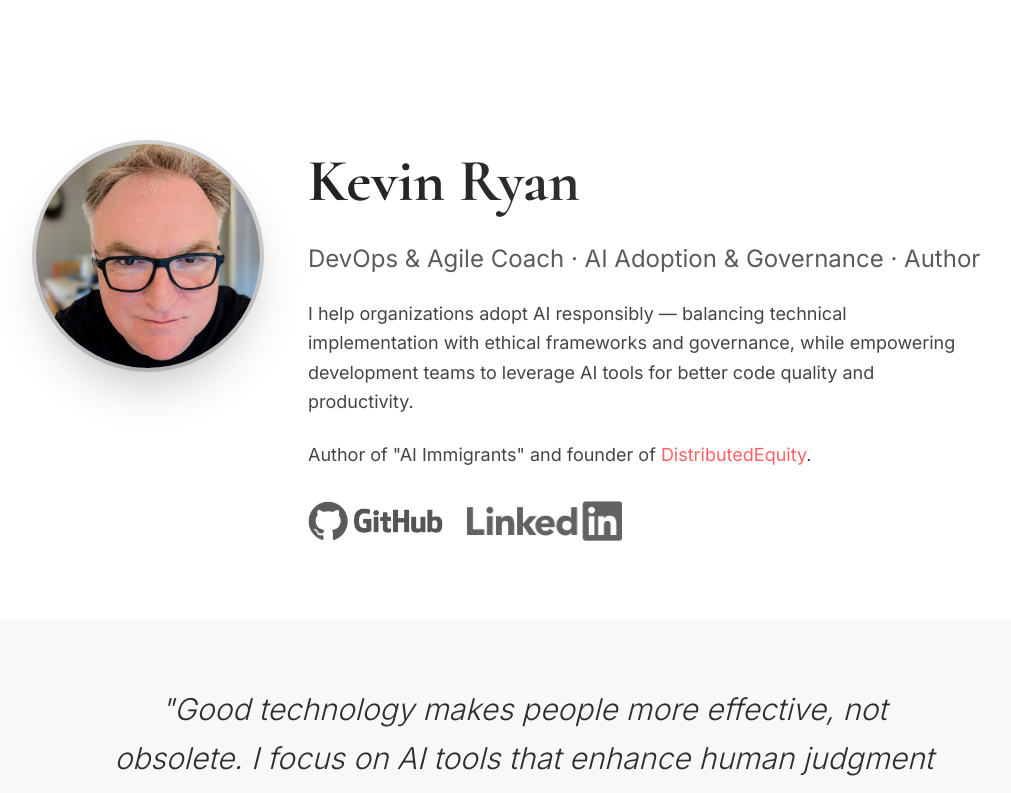
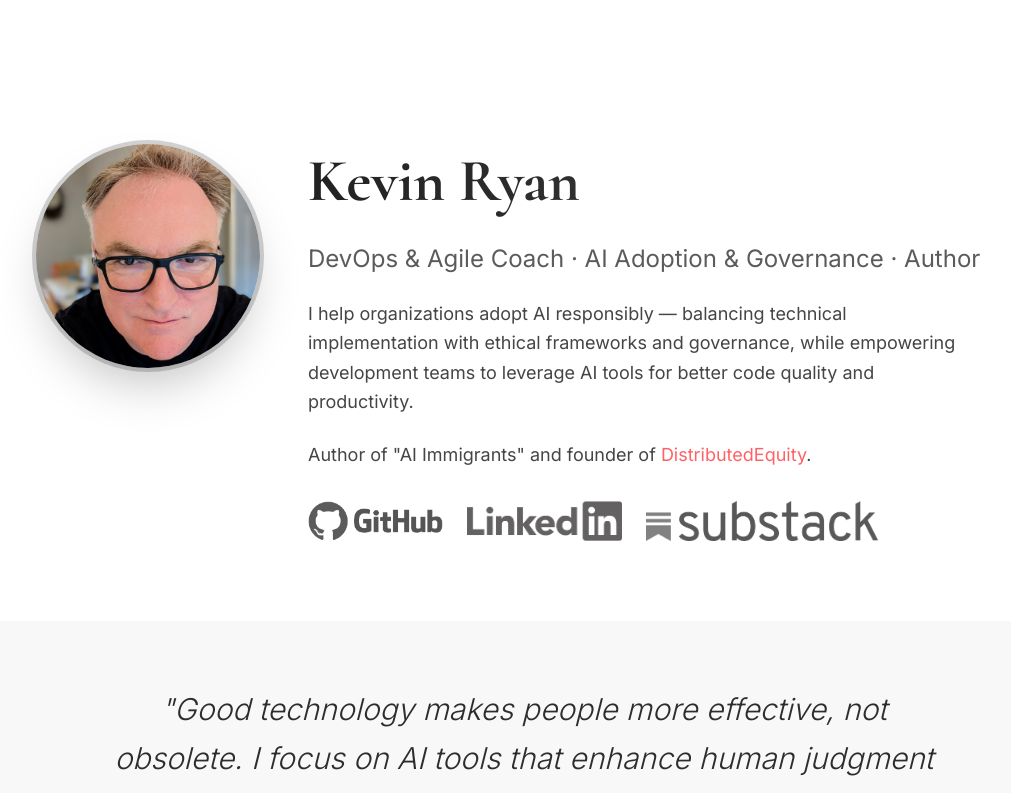
Before and after one commit to DevOpsKev/kevinryan-io, a Next.js app: page / in a window 1280 px wide. Shown: the top 793 px of the page, without its empty margins (116-1127 px from the left). Built offline with nearby package versions, Linux system fonts and the light colour scheme.

Commit message:
add substack

```diff
--- a/app/page.tsx
+++ b/app/page.tsx
@@ -69,6 +69,20 @@ export default function Page() {
                 <Image
                   src="/linkedin_black_logo.png"
                   alt="LinkedIn"
+                  width={40}
+                  height={40}
+                  className="h-10 w-auto"
+                />
+              </a>
+              <a
+                href="https://substack.com/@devopskev"
+                target="_blank"
+                rel="noopener noreferrer"
+                className="opacity-100 hover:opacity-100 transition-opacity"
+              >
+                <Image
+                  src="/substack_logo_greyscale.png"
+                  alt="Substack"
                   width={40}
                   height={40}
                   className="h-10 w-auto"
```
Also changed, not shown: public/substack_logo_greyscale.png (added).
